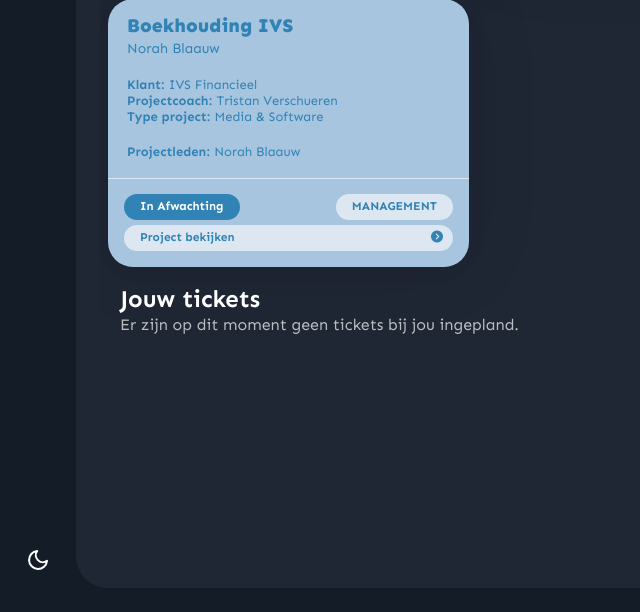
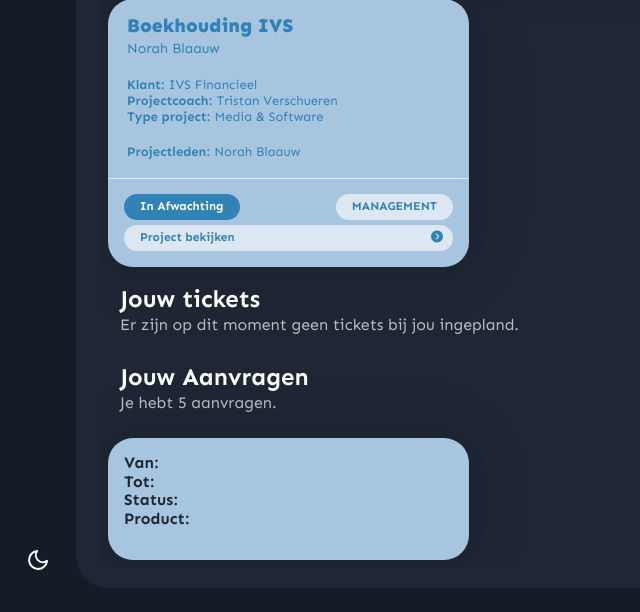
Before and after one commit to Jaffer2000/pms, a PHP site: page / in a window 1280 px wide. Shown: the part 1105-1717 px from the top of the page, without its empty margins (0-640 px from the left). Run offline with PHP 8.4, Linux system fonts and the light colour scheme; a user stored in the database is signed in; data comes from the database, SQL or seed files in the repository; some libraries are stand-ins or nearby versions.

Commit message:
samenvoeging

```diff
--- a/index.php
+++ b/index.php
@@ -59,6 +59,14 @@ $sql = "SELECT * FROM tickets WHERE `beheerder` LIKE '%".$persoonlijkepagina."%'
 $resultTickets = mysqli_query($conn, $sql);
 $resultCheckTickets = mysqli_num_rows($resultTickets);
 
+// aanvragen id
+$sql = "SELECT 'user_id' FROM aanvragen ";
+
+$resultAanvragen = mysqli_query($conn, $sql);
+$resultCheckAanvragen = mysqli_num_rows($resultAanvragen);
+
+// een check maken waarbij die de user_id en id van tavel users vergelijkt en zo de aanvragen laat zien
+
 if ($resultCheckTickets === 0) {
   $resultCheckTickets = "geen";
 }
@@ -80,6 +88,13 @@ if ($resultCheck === 1) {
 } else {
   $projectenkelvoud = "projecten";
 }
+
+if ($resultCheckAanvragen === 1) {
+  $aanvraagenkelvoud = "aanvraag";
+} else {
+  $aanvraagenkelvoud = "aanvragen";
+}
+
 ?>
 
 <svg class="logo" style="fill-rule:nonzero;clip-rule:evenodd;stroke-linecap:round;stroke-linejoin:round;" xmlns="http://www.w3.org/2000/svg" viewBox="0 0 1249.04 346.81">
@@ -549,6 +564,43 @@ if ($resultCheck === 1) {
 
       ?>
 
+    <div class="projects-section-header-home" style="width:100%;">
+    <h2>Jouw Aanvragen</h2><br><p> Je hebt <?php echo $resultCheckAanvragen; ?> <?php echo $aanvraagenkelvoud; ?>.</p><br>
+    </div>
+    <?php
+
+function getStatusLabel($resultAanvraagStatus)
+{
+    if ($resultAanvraagStatus == 1) {
+        return 'Goedgekeurd';
+    } elseif ($resultAanvraagStatus == 2) {
+        return 'Ingeleverd';
+    } elseif ($resultAanvraagStatus == 3) {
+        return 'Afgekeurd';
+    } elseif ($resultAanvraagStatus == 0){
+        return 'nog beoordelen';
+    }else {
+        return '';
+    }
+}
+       echo'<div class="project-box-wrapper">';
+       echo'<div class="project-box" style="background-color: ', $BGcolor ,';">';
+       echo'<div class="project-box-content-header">';
+
+       echo '<div class="naamaanvraag"> <b>Van:</b>'.  '</div>';
+       echo '<div class="naamaanvraag"> <b>Tot:</b> <tot echo hier></div>';
+       echo '<div class="naamaanvraag"> <b>Status:</b>'. '</div>';
+       echo '<div class="naamaanvraag"> <b>Product:</b> <product echo hier></div>';
+
+
+
+
+       echo'</div></div></div>';
+
+
+        ?>
+
+
 </div></div></div>
 <!-- partial -->
 <script src="script/script.js"></script>
```
Also changed, not shown: uitleen_aanvraag_formulier.php (+14 -2 lines).
